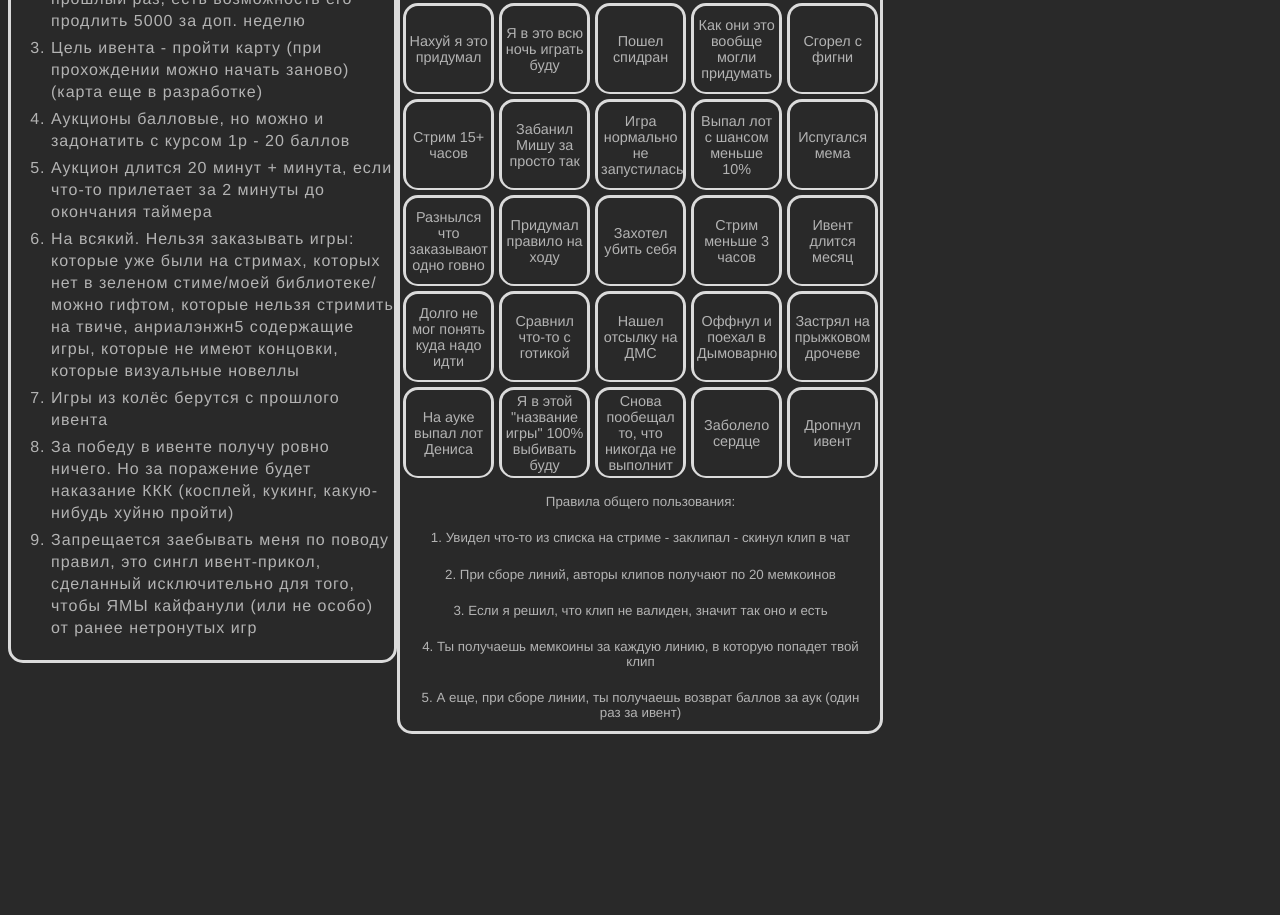
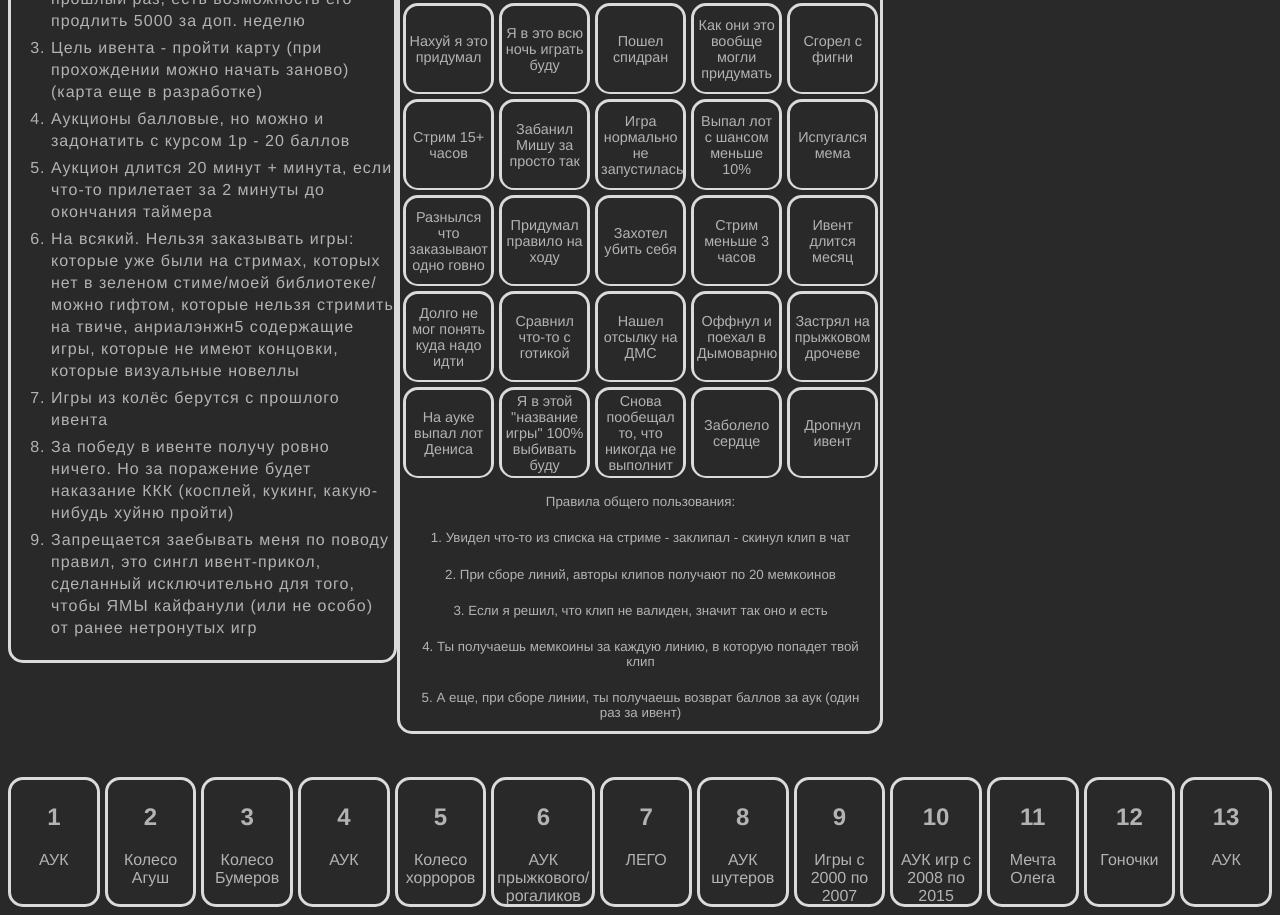
Before and after one commit to DoneForr/ivent, a plain HTML site: page index.html in a window 1280 px wide. Shown: the part 282-1197 px from the top of the page. Before the commit the page ends 1069 px from the top, so only its background shows below. Drawn offline with Linux system fonts and the light colour scheme.

Commit message:
map added

```diff
--- a/index.html
+++ b/index.html
@@ -150,8 +150,56 @@
 </div>
 <div class="map">
   <div class="kletka__karty">
-    <h2 class="kletka__nomer"></h2>
-    <p class="kletka__info"></p>
+    <h2 class="kletka__nomer">1</h2>
+    <p class="kletka__info">АУК</p>
+  </div>
+  <div class="kletka__karty">
+    <h2 class="kletka__nomer">2</h2>
+    <p class="kletka__info">Колесо Агуш</p>
+  </div>
+  <div class="kletka__karty">
+    <h2 class="kletka__nomer">3</h2>
+    <p class="kletka__info">Колесо Бумеров</p>
+  </div>
+  <div class="kletka__karty">
+    <h2 class="kletka__nomer">4</h2>
+    <p class="kletka__info">АУК</p>
+  </div>
+  <div class="kletka__karty">
+    <h2 class="kletka__nomer">5</h2>
+    <p class="kletka__info">Колесо хорроров</p>
+  </div>
+  <div class="kletka__karty">
+    <h2 class="kletka__nomer">6</h2>
+    <p class="kletka__info">АУК прыжкового/рогаликов</p>
+  </div>
+  <div class="kletka__karty">
+    <h2 class="kletka__nomer">7</h2>
+    <p class="kletka__info">ЛЕГО</p>
+  </div>
+  <div class="kletka__karty">
+    <h2 class="kletka__nomer">8</h2>
+    <p class="kletka__info">АУК шутеров</p>
+  </div>
+  <div class="kletka__karty">
+    <h2 class="kletka__nomer">9</h2>
+    <p class="kletka__info">Игры с 2000 по 2007</p>
+  </div>
+  <div class="kletka__karty">
+    <h2 class="kletka__nomer">10</h2>
+    <p class="kletka__info">АУК игр с 2008 по 2015</p>
+  </div>
+  <div class="kletka__karty">
+    <h2 class="kletka__nomer">11</h2>
+    <p class="kletka__info">Мечта Олега</p>
+  </div>
+  <div class="kletka__karty">
+    <h2 class="kletka__nomer">12</h2>
+    <p class="kletka__info">Гоночки</p>
+  </div>
+  <div class="kletka__karty">
+    <h2 class="kletka__nomer">13</h2>
+    <p class="kletka__info">АУК</p>
   </div>
 </div>
 </body>
--- a/style/style.css
+++ b/style/style.css
@@ -107,3 +107,23 @@ small {
   padding: 0.8em;
   text-align: center;
 }
+
+.map {
+  margin-top: 10px;
+  display: flex;
+  flex-direction: row;
+  gap: 5px;
+  text-align: center;
+}
+
+.kletka__karty {
+  padding: 3px;
+  width: 130px;
+  height: 130px;
+  border: 3px solid #dbdbdb;
+  border-radius: 15px;
+}
+
+.kletka__info {
+  text-align: center;
+}
```
